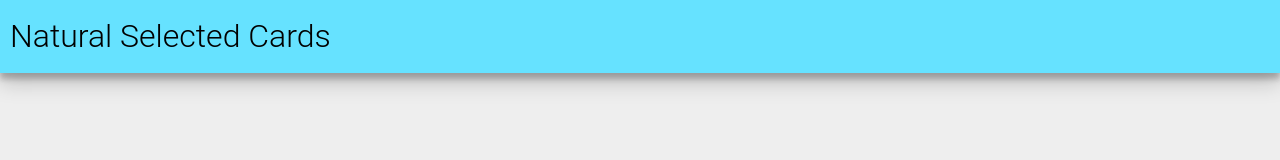
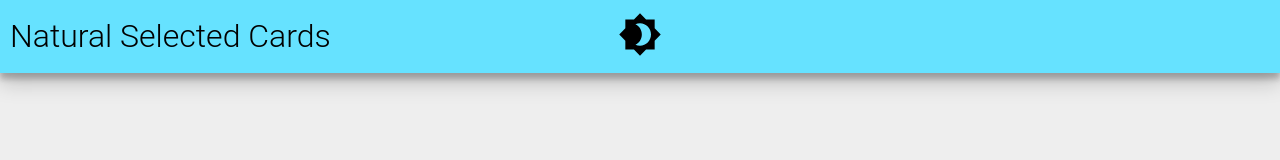
Before and after one commit to OptimumDev/Natural-selected-cards, a React (Create React App) app in the folder NaturalSelectedCards/ClientApp/natural-selected-cards/: page / in a window 1280 px wide. Shown: the top 160 px of the page. Built offline with nearby package versions, Linux system fonts and the light colour scheme.

Commit message:
add theme button

```diff
--- a/NaturalSelectedCards/ClientApp/natural-selected-cards/src/Components/App/App.css
+++ b/NaturalSelectedCards/ClientApp/natural-selected-cards/src/Components/App/App.css
@@ -17,6 +17,7 @@ input {
     display: grid;
     grid-template-rows: 2fr 10fr;
     overflow-y: auto;
+    overflow-x: hidden;
 }
 
 .page-name {
@@ -50,6 +51,22 @@ button {
 button:active {
     transform: translateY(5%);
     box-shadow: 0 10px 20px rgba(0,0,0,0.19), 0 2px 2px rgba(0,0,0,0.23);
+}
+
+.theme-button {
+    background-color: transparent;
+    left: 48.25vw;
+    position: absolute;
+    padding: 0;
+}
+
+.theme-button img {
+    height: 3.5vw;
+}
+
+.theme-button:active {
+    box-shadow: none;
+    transform: none;
 }
 
 .light a {
--- a/NaturalSelectedCards/ClientApp/natural-selected-cards/src/Components/App/App.js
+++ b/NaturalSelectedCards/ClientApp/natural-selected-cards/src/Components/App/App.js
@@ -9,6 +9,8 @@ import GamePage from "../Pages/GamePage/GamePage";
 import CreatePage from "../Pages/CreatePage/CreatePage";
 import ViewDeckPage from "../Pages/ViewDeckPage/ViewDeckPage";
 import {myDecks, standardDecks} from "../../deckExamples";
+import darkThemeIcon from "../../images/brightness_4-black-48dp.svg"
+import brightThemeIcon from "../../images/brightness_4-white-48dp.svg"
 
 const user = {id: 123, name: 'Артемий', surname: 'Изаков'};
 
@@ -22,11 +24,15 @@ export default class App extends React.PureComponent {
     }
 
     render() {
+        const {isDarkTheme, user} = this.state;
         return (
-            <div className={`app ${this.state.isDarkTheme ? 'dark' : 'light'}`}>
+            <div className={`app ${isDarkTheme ? 'dark' : 'light'}`}>
                 <header className='shadow main-color'>
                     <AppName onClick={this.goToMain}/>
-                    <User user={this.state.user}/>
+                    <button onClick={this.toggleDarkMode} className='theme-button'>
+                        <img src={isDarkTheme ? brightThemeIcon : darkThemeIcon} alt='🌗'/>
+                    </button>
+                    <User user={user}/>
                 </header>
                 {this.getPage()}
             </div>
@@ -35,6 +41,7 @@ export default class App extends React.PureComponent {
 
     setPageName = name => this.setState({pageName: name});
     setDeckId = id => this.setState({deckId: id});
+    toggleDarkMode = () => this.setState({isDarkTheme: !this.state.isDarkTheme});
 
     play = deckId => {
         this.setDeckId(deckId);
--- a/NaturalSelectedCards/ClientApp/natural-selected-cards/src/Components/DeckSubview/DeckSubview.css
+++ b/NaturalSelectedCards/ClientApp/natural-selected-cards/src/Components/DeckSubview/DeckSubview.css
@@ -2,6 +2,7 @@
     display: flex;
     overflow-x: auto;
     padding: 20px 10px;
+    min-height: 6vw;
 }
 
 .card-container {
@@ -42,8 +43,8 @@
     justify-content: center;
     flex-shrink: 0;
 
-    width: 10vw;
-    height: 4vw;
+    width: 8vw;
+    height: 3vw;
 
-    font-size: 1vw;
+    font-size: 0.9vw;
 }
```
Also changed, not shown: NaturalSelectedCards/ClientApp/natural-selected-cards/src/images/brightness_4-black-48dp.svg (added), NaturalSelectedCards/ClientApp/natural-selected-cards/src/images/brightness_4-white-48dp.svg (added).
